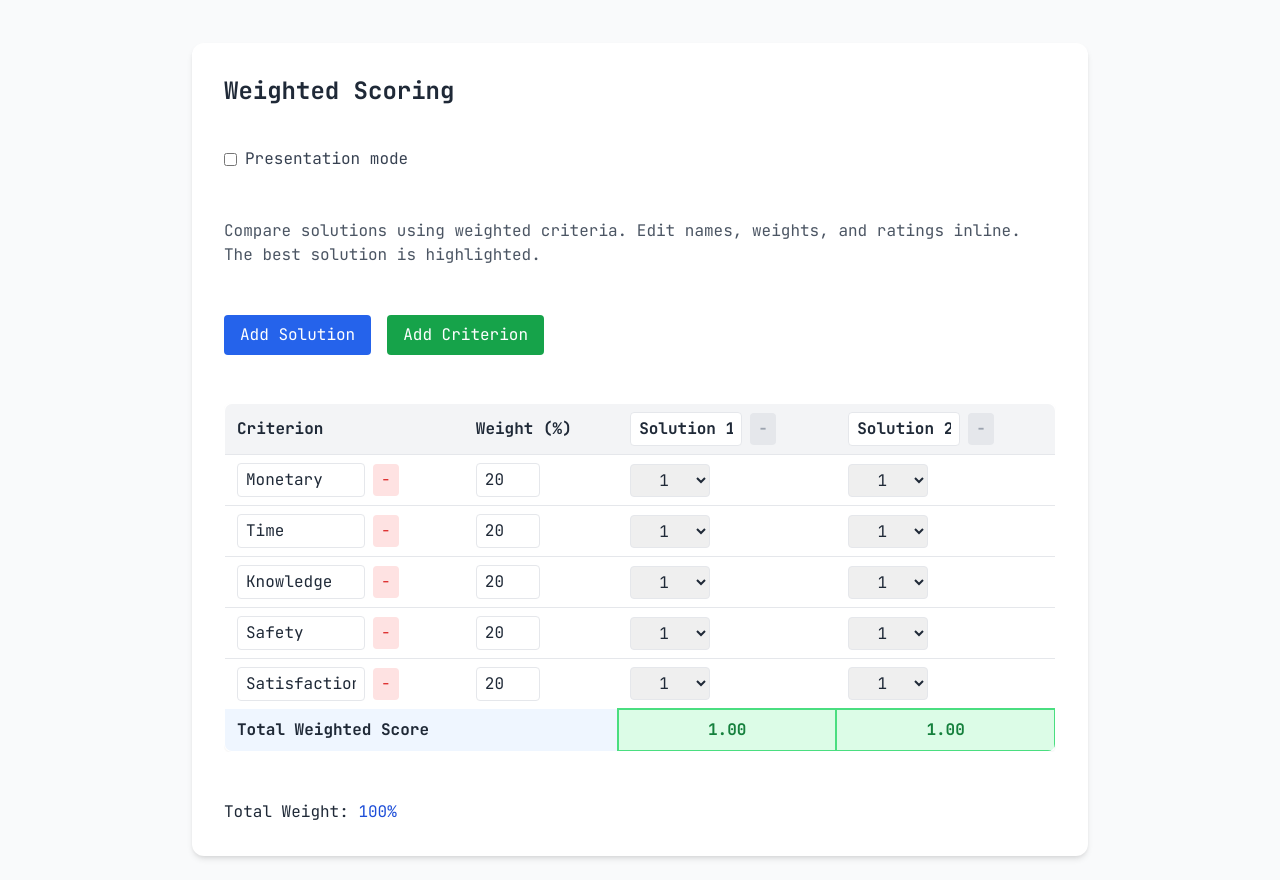
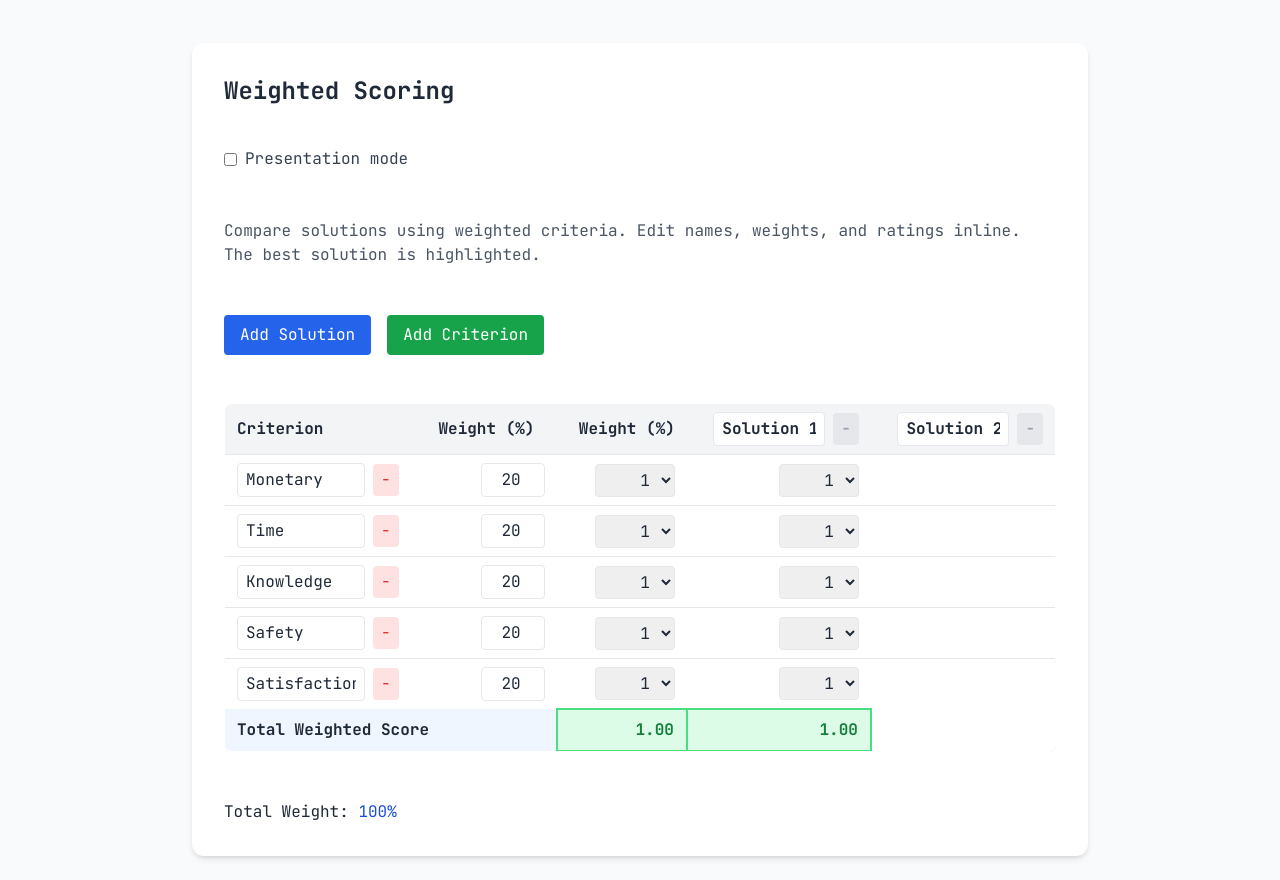
Before and after one commit to avmcclure/cost-of-software, a Gatsby site: page /weighted-scoring in a window 1280 px wide. Shown: the part 65-945 px from the top of the page. Built offline with nearby package versions, Linux system fonts and the light colour scheme; Gatsby itself is replaced by a stand-in of ours.

Commit message:
Right align weighted scoring columns

```diff
--- a/src/components/WeightedScoringTable.jsx
+++ b/src/components/WeightedScoringTable.jsx
@@ -48,17 +48,18 @@ function WeightedScoringTable({
               >
                 Weight (%)
               </th>
+              <th className="px-3 py-2 text-right">Weight (%)</th>
               {solutions.map((sol, sIdx) => (
                 <th
                   key={sIdx}
-                  className={`px-3 py-2 ${isEditable ? 'text-left' : 'text-right'}`}
+                  className="px-3 py-2 text-right"
                 >
                   {isEditable ? (
                     <>
                       <input
                         value={sol}
                         onChange={(e) => editSolution(sIdx, e.target.value)}
-                        className="border rounded px-2 py-1 w-28 focus:outline-blue-500"
+                        className="border rounded px-2 py-1 w-28 text-right focus:outline-blue-500"
                         disabled={!isEditable}
                       />
                       <button
@@ -106,7 +107,7 @@ function WeightedScoringTable({
                     <span className="font-medium text-gray-800">{c.name}</span>
                   )}
                 </td>
-                <td className="px-3 py-2" data-testid={`weight-${c.name}`}>
+                <td className="px-3 py-2 text-right" data-testid={`weight-${c.name}`}>
                   {isEditable ? (
                     <input
                       type="number"
@@ -114,7 +115,7 @@ function WeightedScoringTable({
                       min={0}
                       max={100}
                       onChange={(e) => editWeight(cIdx, e.target.value)}
-                      className="border rounded px-2 py-1 w-16 focus:outline-blue-500"
+                      className="border rounded px-2 py-1 w-16 text-right focus:outline-blue-500"
                       disabled={!isEditable}
                     />
                   ) : (
@@ -126,7 +127,7 @@ function WeightedScoringTable({
                 {solutions.map((_, sIdx) => (
                   <td
                     key={sIdx}
-                    className="px-3 py-2"
+                    className="px-3 py-2 text-right"
                     data-testid={`rating-${c.name}-solution-${solutions[sIdx]}`}
                     data-rating-criterion={c.name}
                     data-rating-solution={solutions[sIdx]}
@@ -135,7 +136,7 @@ function WeightedScoringTable({
                       <select
                         value={ratings[cIdx][sIdx]}
                         onChange={(e) => editRating(cIdx, sIdx, e.target.value)}
-                        className="border rounded px-2 py-1 w-20 text-center focus:outline-blue-500"
+                        className="border rounded px-2 py-1 w-20 text-right focus:outline-blue-500"
                         disabled={!isEditable}
                       >
                         {[...Array(10)].map((_, i) => (
@@ -162,7 +163,7 @@ function WeightedScoringTable({
               {scores.map((score, sIdx) => (
                 <td
                   key={sIdx}
-                  className={`px-3 py-2 font-semibold text-center ${isWeightValid && score === bestScore ? 'bg-green-100 text-green-700 border-2 border-green-400' : ''}`}
+                  className={`px-3 py-2 font-semibold text-right ${isWeightValid && score === bestScore ? 'bg-green-100 text-green-700 border-2 border-green-400' : ''}`}
                   data-testid={`score-solution-${solutions[sIdx]}`}
                   data-score-solution={solutions[sIdx]}
                 >
```
